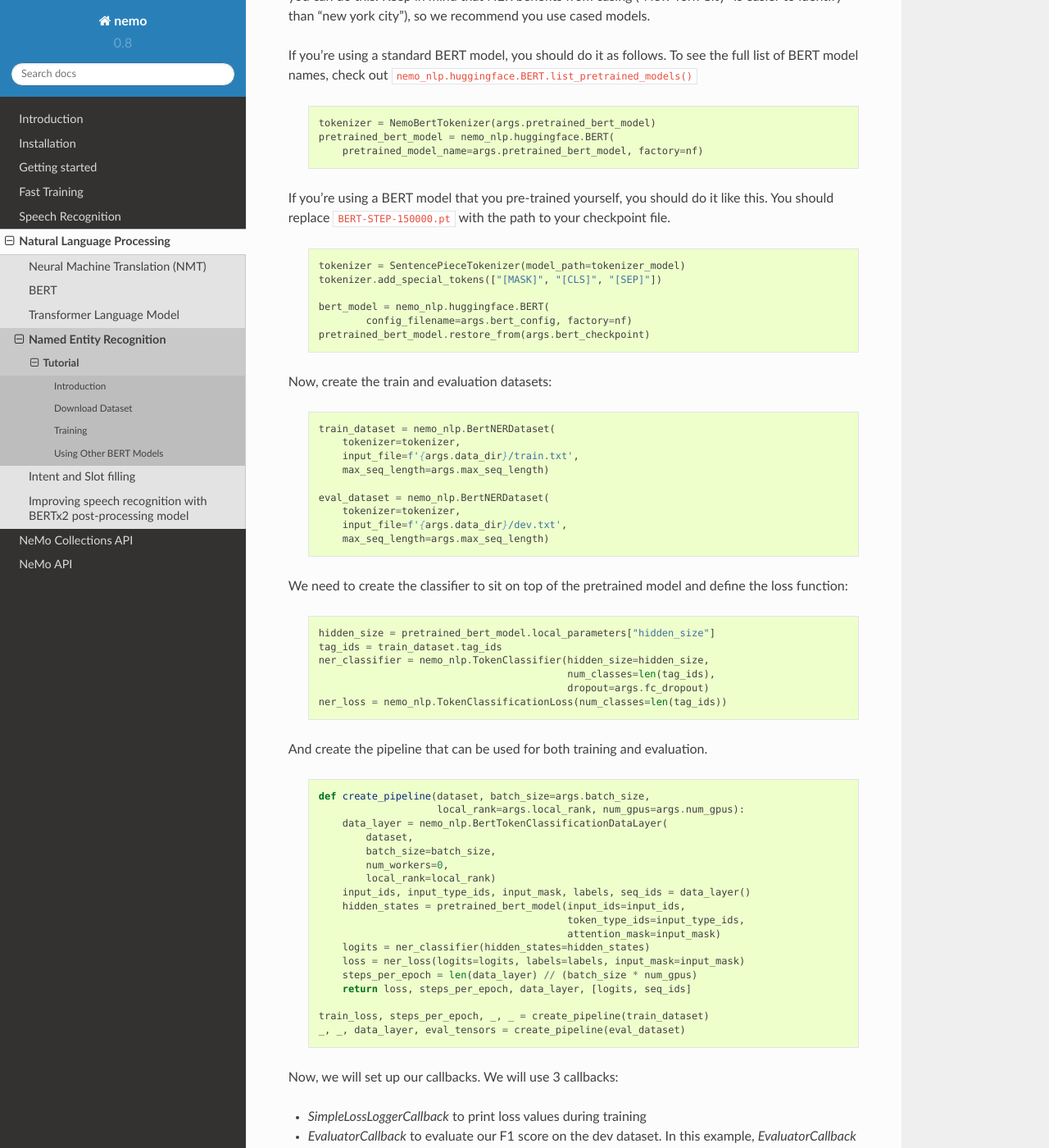
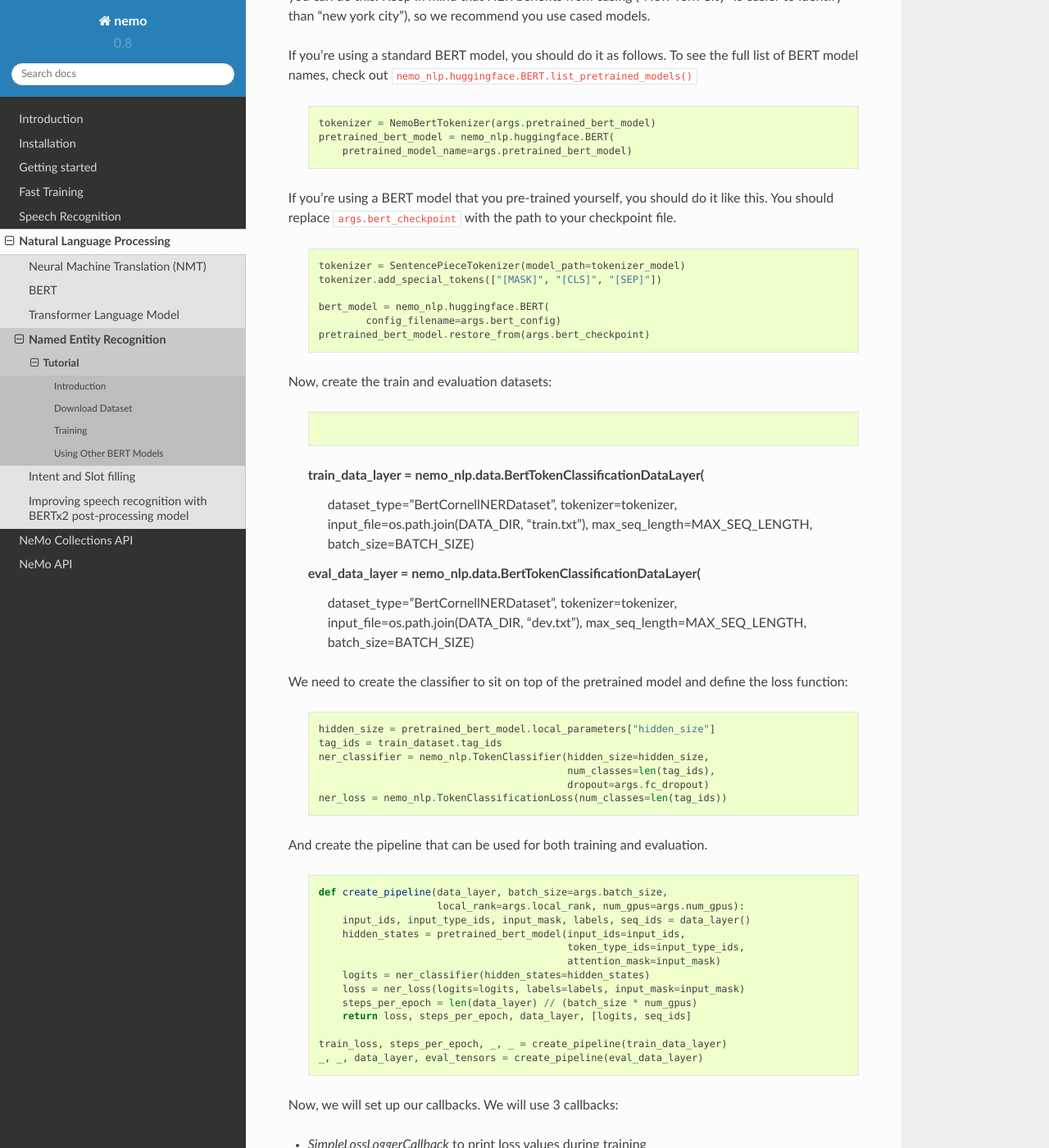
Before and after one commit to backend-engineer1/NEMO, a Sphinx documentation site: the page built from docs/sources/source/nlp/ner.rst, in a window 1280 px wide and 1400 px high, scrolled down 1336 px. Shown: the whole window at 82% size. Built offline with Sphinx 7.4.7 and the Read the Docs theme 2.0.0, drawn with Linux system fonts in a browser that asks for light colours.

Commit message:
fixing NER notebook example
Signed-off-by: Oleksii Kuchaiev <okuchaiev@nvidia.com>

```diff
--- a/docs/sources/source/nlp/ner.rst
+++ b/docs/sources/source/nlp/ner.rst
@@ -34,6 +34,8 @@
 
 .. _CoNLL-2003 website: https://www.clips.uantwerpen.be/conll2003/ner/
 
+.. _Preprocessed data: https://github.com/kyzhouhzau/BERT-NER/tree/master/data
+
 Training
 --------
 
@@ -60,9 +62,9 @@
 
         tokenizer = NemoBertTokenizer(args.pretrained_bert_model)
         pretrained_bert_model = nemo_nlp.huggingface.BERT(
-            pretrained_model_name=args.pretrained_bert_model, factory=nf)
+            pretrained_model_name=args.pretrained_bert_model)
 
-If you're using a BERT model that you pre-trained yourself, you should do it like this. You should replace ``BERT-STEP-150000.pt`` with the path to your checkpoint file.
+If you're using a BERT model that you pre-trained yourself, you should do it like this. You should replace ``args.bert_checkpoint`` with the path to your checkpoint file.
 
     .. code-block:: python
 
@@ -70,22 +72,26 @@
         tokenizer.add_special_tokens(["[MASK]", "[CLS]", "[SEP]"])
 
         bert_model = nemo_nlp.huggingface.BERT(
-                config_filename=args.bert_config, factory=nf)
+                config_filename=args.bert_config)
         pretrained_bert_model.restore_from(args.bert_checkpoint)
 
 Now, create the train and evaluation datasets:
 
     .. code-block:: python
 
-        train_dataset = nemo_nlp.BertNERDataset(
-            tokenizer=tokenizer,
-            input_file=f'{args.data_dir}/train.txt',
-            max_seq_length=args.max_seq_length)
+    train_data_layer = nemo_nlp.data.BertTokenClassificationDataLayer(
+        dataset_type="BertCornellNERDataset",
+        tokenizer=tokenizer,
+        input_file=os.path.join(DATA_DIR, "train.txt"),
+        max_seq_length=MAX_SEQ_LENGTH,
+        batch_size=BATCH_SIZE)
 
-        eval_dataset = nemo_nlp.BertNERDataset(
-            tokenizer=tokenizer,
-            input_file=f'{args.data_dir}/dev.txt',
-            max_seq_length=args.max_seq_length)
+    eval_data_layer = nemo_nlp.data.BertTokenClassificationDataLayer(
+        dataset_type="BertCornellNERDataset",
+        tokenizer=tokenizer,
+        input_file=os.path.join(DATA_DIR, "dev.txt"),
+        max_seq_length=MAX_SEQ_LENGTH,
+        batch_size=BATCH_SIZE)
 
 We need to create the classifier to sit on top of the pretrained model and define the loss function:
 
@@ -102,13 +108,8 @@
 
     .. code-block:: python
 
-        def create_pipeline(dataset, batch_size=args.batch_size,
+        def create_pipeline(data_layer, batch_size=args.batch_size,
                             local_rank=args.local_rank, num_gpus=args.num_gpus):
-            data_layer = nemo_nlp.BertTokenClassificationDataLayer(
-                dataset,
-                batch_size=batch_size,
-                num_workers=0,
-                local_rank=local_rank)
             input_ids, input_type_ids, input_mask, labels, seq_ids = data_layer()
             hidden_states = pretrained_bert_model(input_ids=input_ids,
                                                   token_type_ids=input_type_ids,
@@ -118,8 +119,8 @@
             steps_per_epoch = len(data_layer) // (batch_size * num_gpus)
             return loss, steps_per_epoch, data_layer, [logits, seq_ids]
 
-        train_loss, steps_per_epoch, _, _ = create_pipeline(train_dataset)
-        _, _, data_layer, eval_tensors = create_pipeline(eval_dataset)
+        train_loss, steps_per_epoch, _, _ = create_pipeline(train_data_layer)
+        _, _, data_layer, eval_tensors = create_pipeline(eval_data_layer)
 
 Now, we will set up our callbacks. We will use 3 callbacks:
 
```
Also changed, not shown: 1 other file.
